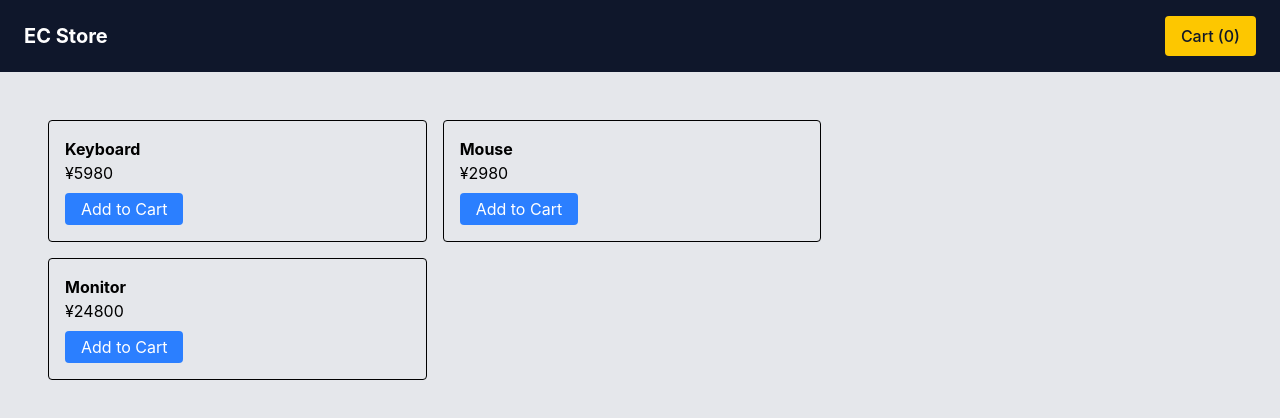
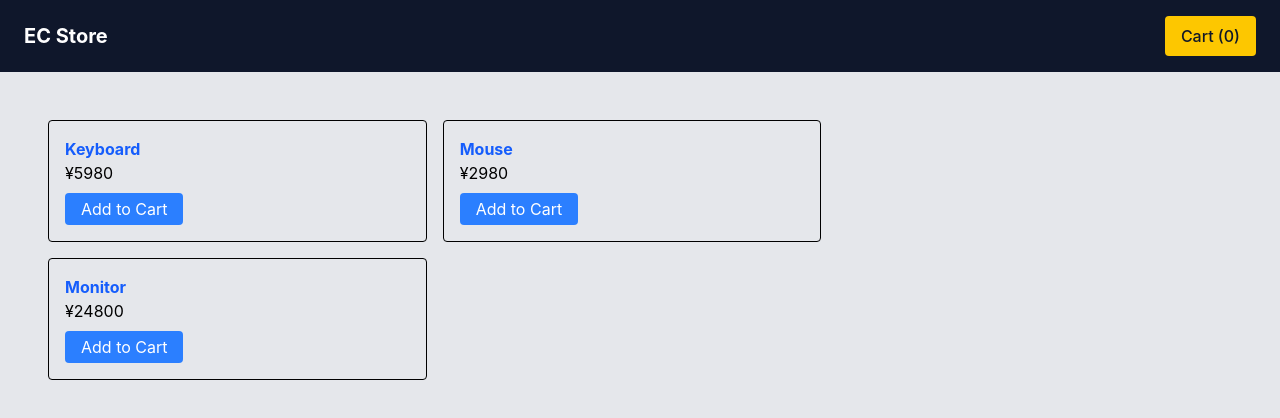
Before and after one commit to mae134/ec-cart-app, a React (Vite) app: page / in a window 1280 px wide. Shown: the top 418 px of the page. Built offline with nearby package versions, Linux system fonts and the light colour scheme.

Commit message:
Feature: enable navigation to product detail page from product list

```diff
--- a/src/components/ProductList.tsx
+++ b/src/components/ProductList.tsx
@@ -1,4 +1,5 @@
 import type { Product } from '../types/product'
+import { Link } from 'react-router-dom'
 
 type ProductListProps = {
   products: Product[]
@@ -10,7 +11,9 @@ function ProductList({ products, onAddToCart }: ProductListProps) {
     <div className="w-2/3 p-6 grid grid-cols-2 gap-4">
       {products.map((product) => (
         <div key={product.id} className="border rounded p-4">
-          <p className="font-bold">{product.name}</p>
+          <Link to={`/product/${product.id}`}>
+          <p className='font-bold text-blue-600 hover:underline'>{product.name}</p>
+          </Link>
           <p>¥{product.price}</p>
           <button
             onClick={() => onAddToCart(product)}
```
